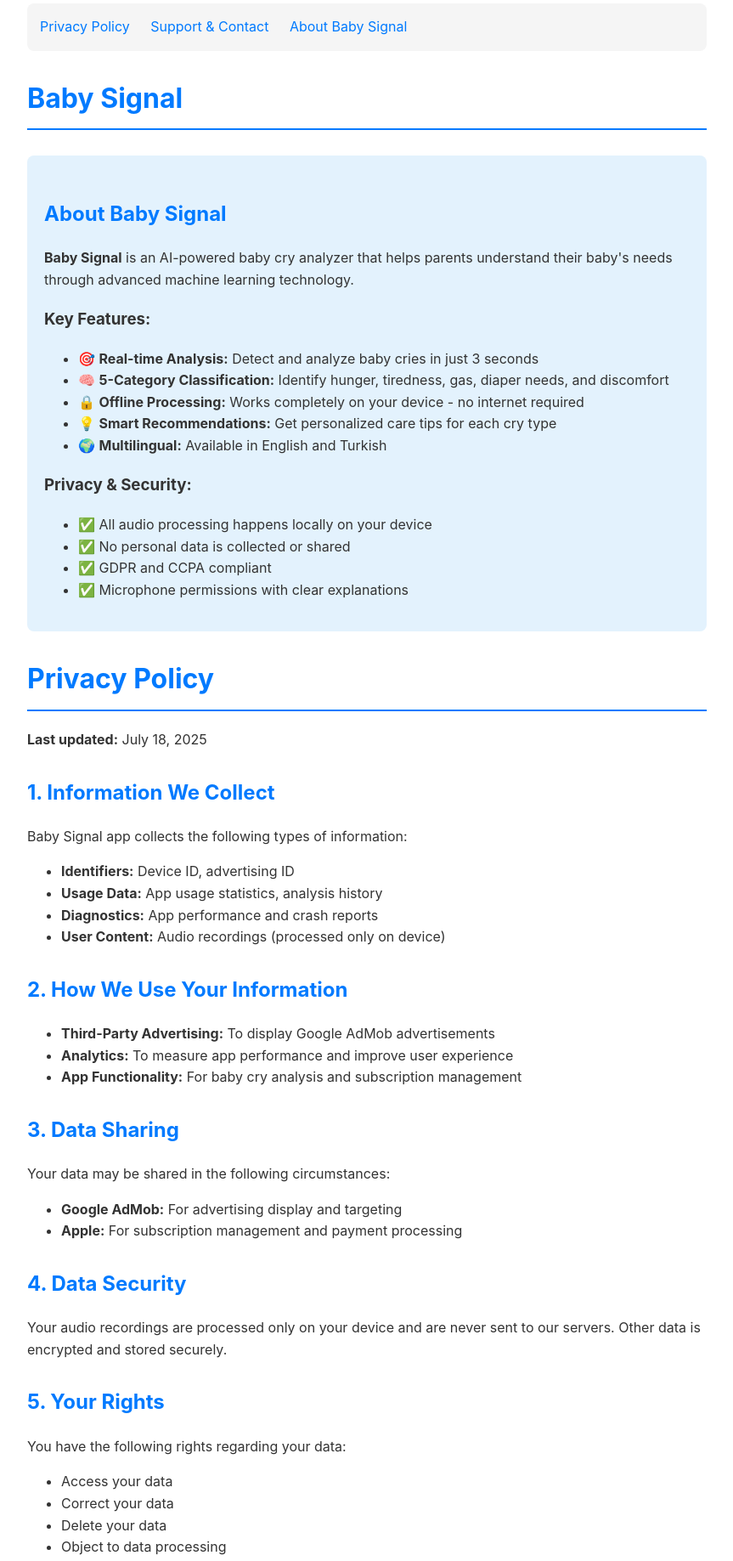
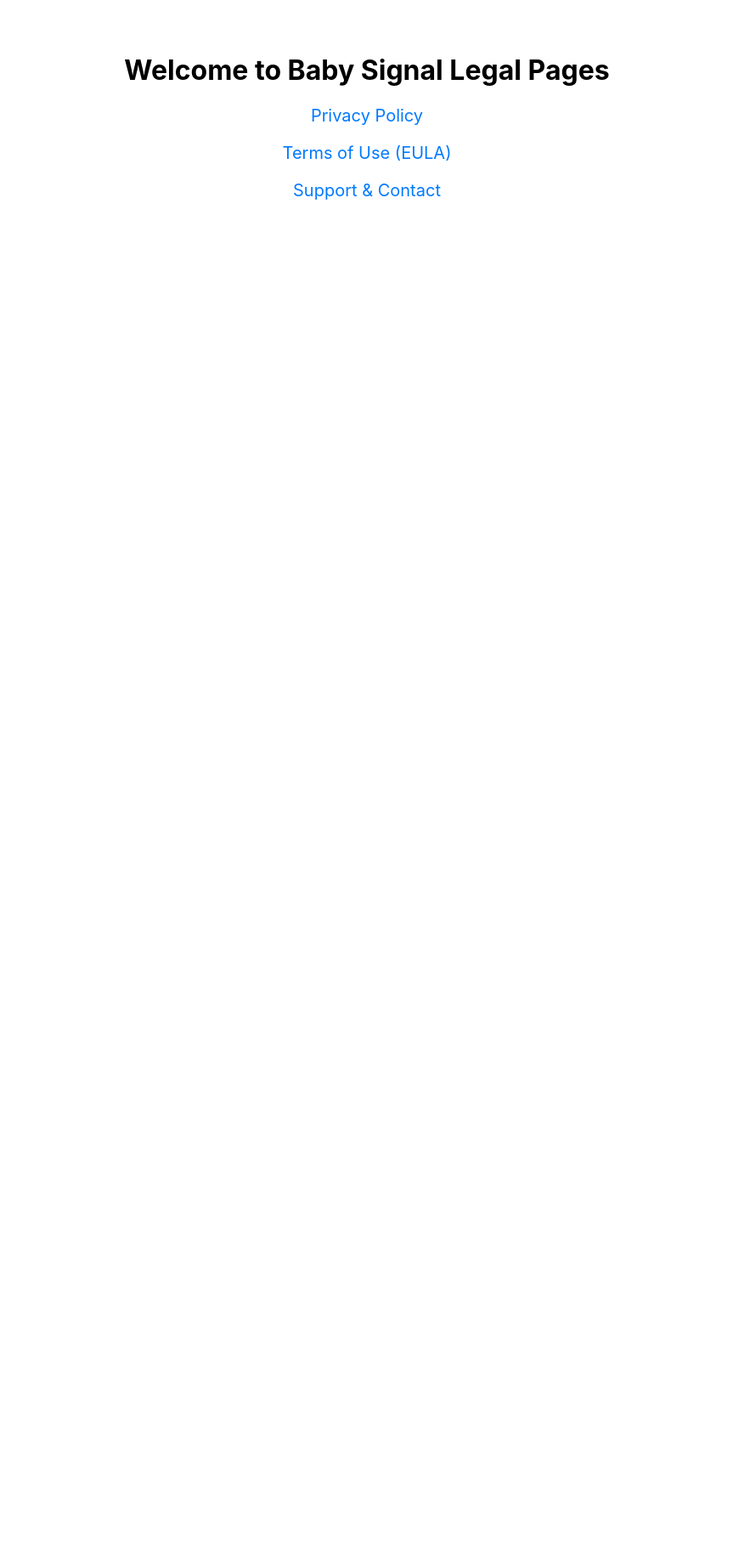
Before and after one commit to CodeRunner24/-baby-signal-privacy, a plain HTML site: page index.html in a window 1280 px wide. Shown: the part 16-1853 px from the top of the page at 85% size, without its empty margins (208-1071 px from the left). After the commit the page ends 800 px from the top, so only its background shows below. Drawn offline with Linux system fonts and the light colour scheme.

Commit message:
Update index.html

```diff
--- a/index.html
+++ b/index.html
@@ -1,166 +1,31 @@
 <!DOCTYPE html>
 <html lang="en">
 <head>
-    <meta charset="UTF-8">
-    <meta name="viewport" content="width=device-width, initial-scale=1.0">
-    <title>Baby Signal - Privacy Policy & Support</title>
+  <meta charset="UTF-8" />
+  <meta name="viewport" content="width=device-width, initial-scale=1.0"/>
+  <title>Baby Signal – Legal Pages</title>
   <style>
     body {
       font-family: -apple-system, BlinkMacSystemFont, 'Segoe UI', Roboto, sans-serif;
-            line-height: 1.6;
-            max-width: 800px;
-            margin: 0 auto;
-            padding: 20px;
-            color: #333;
+      text-align: center;
+      padding: 50px;
     }
-        h1 {
-            color: #007AFF;
-            border-bottom: 2px solid #007AFF;
-            padding-bottom: 10px;
-        }
-        h2 {
-            color: #007AFF;
-            margin-top: 30px;
-        }
-        .contact {
-            background: #f8f9fa;
-            padding: 20px;
-            border-radius: 8px;
-            margin-top: 30px;
-        }
-        .app-info {
-            background: #e3f2fd;
-            padding: 20px;
-            border-radius: 8px;
-            margin: 30px 0;
-        }
-        .support {
-            background: #f3e5f5;
-            padding: 20px;
-            border-radius: 8px;
-            margin: 30px 0;
-        }
-        .nav {
-            background: #f5f5f5;
-            padding: 15px;
-            border-radius: 8px;
-            margin-bottom: 30px;
-        }
-        .nav a {
+    a {
+      display: block;
+      margin: 20px;
       color: #007AFF;
       text-decoration: none;
-            margin-right: 20px;
+      font-size: 20px;
     }
-        .nav a:hover {
+    a:hover {
       text-decoration: underline;
     }
   </style>
 </head>
 <body>
-    <div class="nav">
-        <a href="#privacy">Privacy Policy</a>
-        <a href="#support">Support & Contact</a>
-        <a href="#app-info">About Baby Signal</a>
-    </div>
-
-    <h1>Baby Signal</h1>
-
-    <div class="app-info" id="app-info">
-        <h2>About Baby Signal</h2>
-        <p><strong>Baby Signal</strong> is an AI-powered baby cry analyzer that helps parents understand their baby's needs through advanced machine learning technology.</p>
-
-        <h3>Key Features:</h3>
-        <ul>
-            <li>🎯 <strong>Real-time Analysis:</strong> Detect and analyze baby cries in just 3 seconds</li>
-            <li>🧠 <strong>5-Category Classification:</strong> Identify hunger, tiredness, gas, diaper needs, and discomfort</li>
-            <li>🔒 <strong>Offline Processing:</strong> Works completely on your device - no internet required</li>
-            <li>💡 <strong>Smart Recommendations:</strong> Get personalized care tips for each cry type</li>
-            <li>🌍 <strong>Multilingual:</strong> Available in English and Turkish</li>
-        </ul>
-
-        <h3>Privacy & Security:</h3>
-        <ul>
-            <li>✅ All audio processing happens locally on your device</li>
-            <li>✅ No personal data is collected or shared</li>
-            <li>✅ GDPR and CCPA compliant</li>
-            <li>✅ Microphone permissions with clear explanations</li>
-        </ul>
-    </div>
-
-    <h1 id="privacy">Privacy Policy</h1>
-
-    <p><strong>Last updated:</strong> July 18, 2025</p>
-
-    <h2>1. Information We Collect</h2>
-    <p>Baby Signal app collects the following types of information:</p>
-    <ul>
-        <li><strong>Identifiers:</strong> Device ID, advertising ID</li>
-        <li><strong>Usage Data:</strong> App usage statistics, analysis history</li>
-        <li><strong>Diagnostics:</strong> App performance and crash reports</li>
-        <li><strong>User Content:</strong> Audio recordings (processed only on device)</li>
-    </ul>
-
-    <h2>2. How We Use Your Information</h2>
-    <ul>
-        <li><strong>Third-Party Advertising:</strong> To display Google AdMob advertisements</li>
-        <li><strong>Analytics:</strong> To measure app performance and improve user experience</li>
-        <li><strong>App Functionality:</strong> For baby cry analysis and subscription management</li>
-    </ul>
-
-    <h2>3. Data Sharing</h2>
-    <p>Your data may be shared in the following circumstances:</p>
-    <ul>
-        <li><strong>Google AdMob:</strong> For advertising display and targeting</li>
-        <li><strong>Apple:</strong> For subscription management and payment processing</li>
-    </ul>
-
-    <h2>4. Data Security</h2>
-    <p>Your audio recordings are processed only on your device and are never sent to our servers. Other data is encrypted and stored securely.</p>
-
-    <h2>5. Your Rights</h2>
-    <p>You have the following rights regarding your data:</p>
-    <ul>
-        <li>Access your data</li>
-        <li>Correct your data</li>
-        <li>Delete your data</li>
-        <li>Object to data processing</li>
-    </ul>
-
-    <h2>6. Children's Privacy</h2>
-    <p>Our app does not knowingly collect personal information from children under 13. Parents can control their children's data.</p>
-
-    <h2>7. Changes to This Policy</h2>
-    <p>This privacy policy may be updated. Significant changes will be notified within the app.</p>
-
-    <div class="support" id="support">
-        <h2>Support & Contact</h2>
-        <p>We're here to help! If you have any questions, feedback, or need support:</p>
-
-        <h3>📧 Email Support:</h3>
-        <p><strong>General Support:</strong> <a href="mailto:erdematak.apps@gmail.com">erdematak.apps@gmail.com</a></p>
-        <p><strong>Privacy Questions:</strong> <a href="mailto:erdematak.apps@gmail.com">erdematak.apps@gmail.com</a></p>
-
-        <h3>🐛 Bug Reports & Feature Requests:</h3>
-        <p>For technical issues or feature suggestions, please visit our GitHub repository:</p>
-        <p><a href="https://github.com/erdematak/BabySignal/issues" target="_blank">GitHub Issues Page</a></p>
-
-        <h3>📱 App Store Support:</h3>
-        <p>For App Store related issues, please use the App Store's built-in support system.</p>
-
-        <h3>⏰ Response Time:</h3>
-        <p>We typically respond to support requests within 24-48 hours during business days.</p>
-
-        <h3>🌍 Language Support:</h3>
-        <p>We provide support in both English and Turkish.</p>
-    </div>
-
-    <div class="contact">
-        <h2>Developer Information</h2>
-        <p><strong>Developer:</strong> Erdem Atak</p>
-        <p><strong>App Name:</strong> Baby Signal</p>
-        <p><strong>Version:</strong> 1.0</p>
-        <p><strong>Platform:</strong> iOS (iPhone & iPad)</p>
-        <p><strong>Minimum iOS Version:</strong> 17.0</p>
-    </div>
+  <h1>Welcome to Baby Signal Legal Pages</h1>
+  <a href="privacy-policy.html">Privacy Policy</a>
+  <a href="terms-of-use.html">Terms of Use (EULA)</a>
+  <a href="support.html">Support & Contact</a>
 </body>
 </html>
```
Lines whose indentation alone changed are shown as unchanged.
